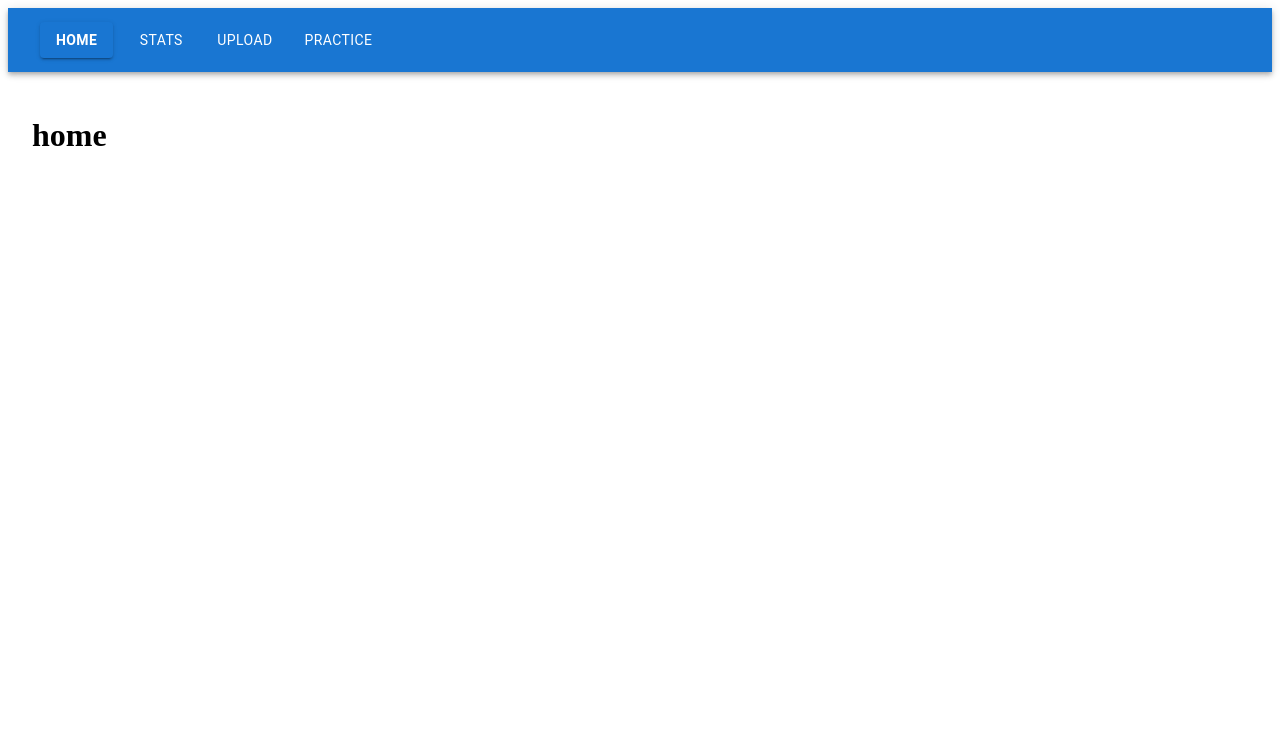
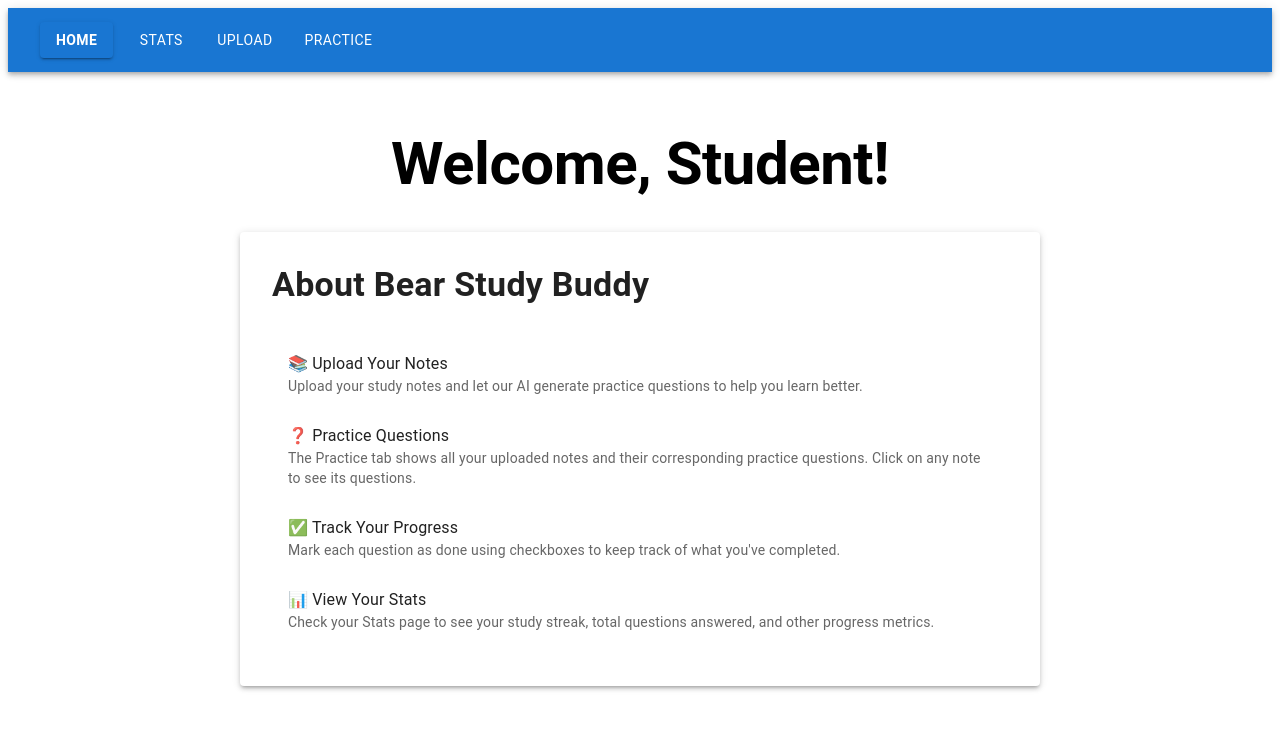
Before and after one commit to chris320211/dti-trends-project, a React (Vite) app in the folder client/: page /home in a window 1280 px wide. Shown: the top 730 px of the page. Built offline with nearby package versions, Linux system fonts and the light colour scheme.

Commit message:
added home page

```diff
--- a/client/src/pages/Home.tsx
+++ b/client/src/pages/Home.tsx
@@ -1,13 +1,65 @@
 import React from 'react';
-import NavigationBar from '../components/NavigationBar';
-import { Box, Grid } from "@mui/material";
-
+import { Box, Typography, Paper, List, ListItem, ListItemText } from "@mui/material";
 
 const HomePage: React.FC = () => {
+  // For now, we'll use a placeholder username
+  // Later, this will come from your authentication system
+  const username = "Student"; // TODO: Get from auth context/state
+
   return (
-    <div>
-        <h1>home</h1>
-    </div>
+    <Box sx={{ padding: 4 }}>
+      {/* Welcome Message - Biggest Font */}
+      <Typography
+        variant="h2"
+        component="h1"
+        sx={{
+          fontWeight: 'bold',
+          mb: 4,
+          textAlign: 'center'
+        }}
+      >
+        Welcome, {username}!
+      </Typography>
+      <Box sx={{ display: 'flex', justifyContent: 'center' }}>
+        <Box sx={{ width: '100%', maxWidth: '800px', justifyContent: 'center' }}>
+          <Paper elevation={3} sx={{ padding: 4 }}>
+            <Typography variant="h4" component="h2" gutterBottom sx={{ mb: 3, fontWeight: 'bold', justifyContent: 'center' }}>
+              About Bear Study Buddy
+            </Typography>
+
+            <List>
+              <ListItem>
+                <ListItemText
+                  primary="📚 Upload Your Notes"
+                  secondary="Upload your study notes and let our AI generate practice questions to help you learn better."
+                />
+              </ListItem>
+
+              <ListItem>
+                <ListItemText
+                  primary="❓ Practice Questions"
+                  secondary="The Practice tab shows all your uploaded notes and their corresponding practice questions. Click on any note to see its questions."
+                />
+              </ListItem>
+
+              <ListItem>
+                <ListItemText
+                  primary="✅ Track Your Progress"
+                  secondary="Mark each question as done using checkboxes to keep track of what you've completed."
+                />
+              </ListItem>
+
+              <ListItem>
+                <ListItemText
+                  primary="📊 View Your Stats"
+                  secondary="Check your Stats page to see your study streak, total questions answered, and other progress metrics."
+                />
+              </ListItem>
+            </List>
+          </Paper>
+        </Box>
+      </Box>
+    </Box>
   );
 };
 
```
